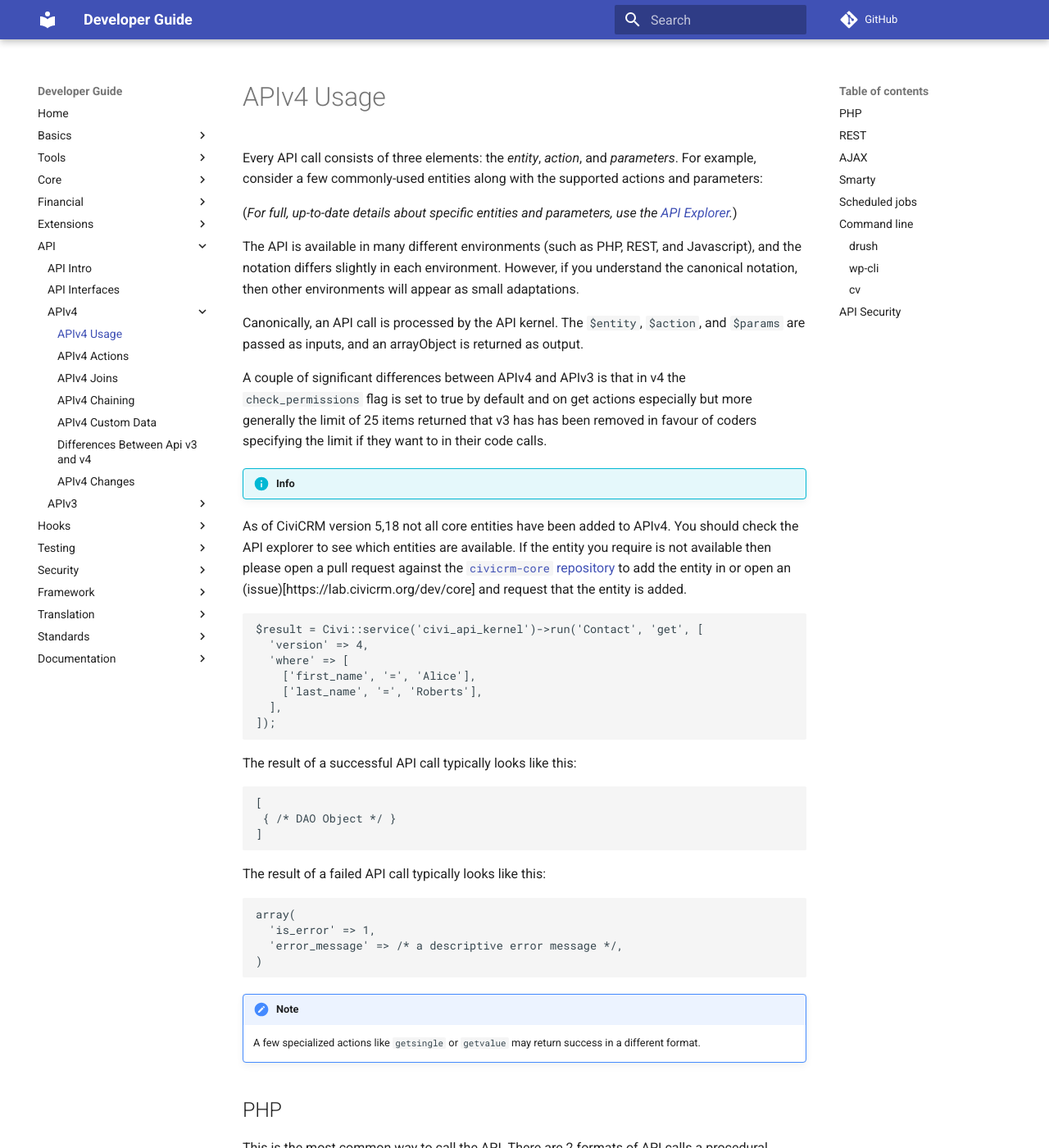
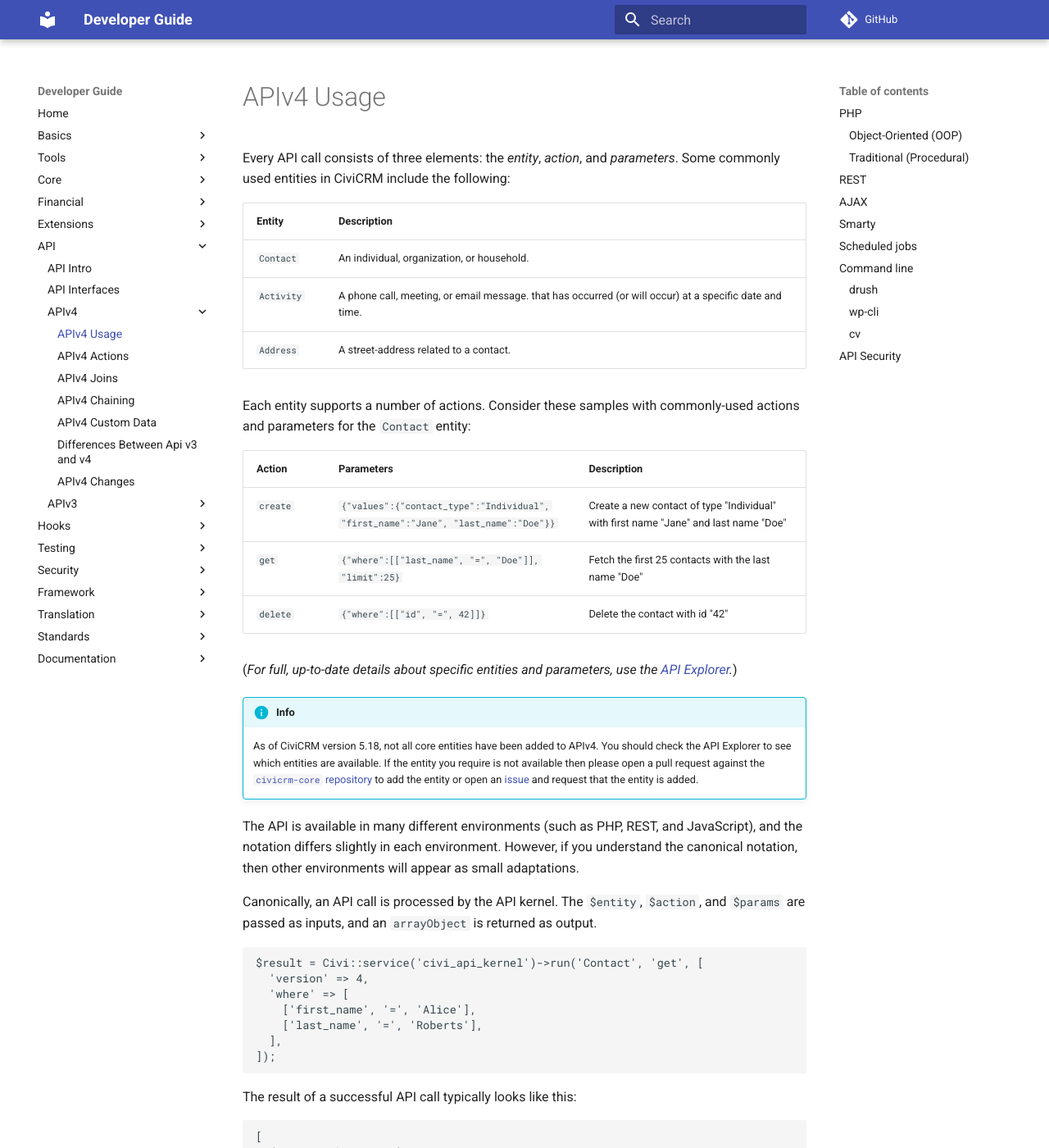
Before and after one commit to civicrm/civicrm-dev-docs, an MkDocs documentation site: the page built from docs/api/v4/usage.md, in a window 1280 px wide and 1400 px high. Shown: the whole window at 82% size. Built offline with MkDocs 1.6.1 and Material for MkDocs 9.7.7, drawn with Linux system fonts in a browser that asks for light colours; comment, search, counter and statistics services are not loaded; old or Windows-style settings are respelled for this version of MkDocs; some of the changed text lies outside the part shown.

Commit message:
Improve APIv4 usage docs
This contains a mix of typo and style fixes, removes some bits that
were copied from APIv3 and adds some missing sections.

````diff
--- a/docs/api/v4/usage.md
+++ b/docs/api/v4/usage.md
@@ -1,18 +1,30 @@
 # APIv4 Usage
 
-Every API call consists of three elements: the *entity*, *action*, and *parameters*.  For example, consider a few commonly-used entities along with the supported actions and parameters:
+Every API call consists of three elements: the *entity*, *action*, and *parameters*. Some commonly used entities in CiviCRM include the following:
+
+| Entity     | Description                                |
+|------------|--------------------------------------------|
+| `Contact`  | An individual, organization, or household. |
+| `Activity` | A phone call, meeting, or email message. that has occurred (or will occur) at a specific date and time. |
+| `Address`  | A street-address related to a contact.     |
+
+Each entity supports a number of actions. Consider these samples with commonly-used actions and parameters for the `Contact` entity:
+
+| Action   | Parameters                           | Description                     |
+|----------|--------------------------------------|---------------------------------|
+| `create` | `#!json {"values":{"contact_type":"Individual", "first_name":"Jane", "last_name":"Doe"}}` | Create a new contact of type "Individual" with first name "Jane" and last name "Doe" |
+| `get`    | `#!json {"where":[["last_name", "=", "Doe"]], "limit":25}`                | Fetch the first 25 contacts with the last name "Doe" |
+| `delete` | `#!json {"where":[["id", "=", 42]]}` | Delete the contact with id "42" |
 
 (*For full, up-to-date details about specific entities and parameters, use the [API Explorer](/api/index.md#api-explorer).*)
 
-The API is available in many different environments (such as PHP, REST, and Javascript), and the notation differs slightly in each environment.
+!!! info
+    As of CiviCRM version 5.18, not all core entities have been added to APIv4. You should check the API Explorer to see which entities are available. If the entity you require is not available then please open a pull request against the [`civicrm-core` repository](https://github.com/civicrm/civicrm-core) to add the entity or open an [issue](https://lab.civicrm.org/dev/core) and request that the entity is added.
+
+The API is available in many different environments (such as PHP, REST, and JavaScript), and the notation differs slightly in each environment.
 However, if you understand the canonical notation, then other environments will appear as small adaptations.
 
-Canonically, an API call is processed by the API kernel.  The `$entity`, `$action`, and `$params` are passed as inputs, and an arrayObject is returned as output.
-
-A couple of significant differences between APIv4 and APIv3 is that in v4 the `check_permissions` flag is set to true by default and on get actions especially but more generally the limit of 25 items returned that v3 has has been removed in favour of coders specifying the limit if they want to in their code calls.
-
-!!! info
-   As of CiviCRM version 5,18 not all core entities have been added to APIv4. You should check the API explorer to see which entities are available. If the entity you require is not available then please open a pull request against the [`civicrm-core` repository](https://github.com/civicrm/civicrm-core) to add the entity in or open an (issue)[https://lab.civicrm.org/dev/core] and request that the entity is added.
+Canonically, an API call is processed by the API kernel. The `$entity`, `$action`, and `$params` are passed as inputs, and an `arrayObject` is returned as output.
 
 ```php
 $result = Civi::service('civi_api_kernel')->run('Contact', 'get', [
@@ -26,30 +38,28 @@
 
 The result of a successful API call typically looks like this:
 
-```php
+```json
 [
- { /* DAO Object */ }
+  { /* DAO Object */ }
 ]
 ```
 
 The result of a failed API call typically looks like this:
 
-```php
-array(
-  'is_error' => 1,
-  'error_message' => /* a descriptive error message */,
-)
+```json
+{
+  "error_code": 0
+}
 ```
 
-!!! note
-    A few specialized actions like `getsingle` or `getvalue` may return success in a different format.
-
+!!! info
+    Some parts of APIv4 differ significantly from APIv3, including the handling of `check_permissions` and the default limit for returned objects being removed. For details, refer to [Differences Between APIv3 and APIv4](/api/v4/differences-with-v3.md).
 
 ## PHP
 
-This is the most common way to call the API. There are 2 formats of API calls a procedural approach and the more traditional approach
+This is the most common way to call the API. There are two formats of API calls: an object-oriented approach and the more traditional procedural style.
 
-Object Oriented Procedural approach:
+### Object-Oriented (OOP)
 
 ```php
 $contacts = \Civi\Api4\Contact::get()
@@ -58,7 +68,11 @@
   ->execute();
 ```
 
-Note that we use the a format of Object::action and then there are helper functions like AddWhere
+The API is first invoked using a static method in the form of `#!php Entity::action()`.
+The returned object implements a number of helper methods like `#!php addWhere()`.
+These helper methods use method chaining, which allows multiple methods to be chained together in one statement as shown above.
+
+### Traditional (Procedural)
 
 ```php
 try {
@@ -75,26 +89,25 @@
 printf("Found %d item(s)\n", count($contacts));
 ```
 
-This format matches canonical format almost exactly, with a few improvements for usability:
+This format matches the canonical format almost exactly, with a few improvements for usability:
 
--  The `version => 4` parameter is not required.
--  Errors are reported as PHP exceptions. You may catch the exceptions or (by default) allow them to bubble up.
-- You can immediately iterate over the contacts returned
+- The `version => 4` parameter is not required.
+- Errors are reported as PHP exceptions. You may catch the exceptions or (by default) allow them to bubble up.
+- You can immediately iterate over the contacts returned.
 
 *Note*: If you're writing a Drupal module, a Joomla extension, a WordPress plugin, or a standalone script, then you may need to **bootstrap** CiviCRM before using the API.  See the examples in [Bootstrap Reference](/framework/bootstrap.md).
 
 ## REST
 
-To be implemented
-
+APIv4 is not yet available via REST. This is being tracked in [dev/core#1310](https://lab.civicrm.org/dev/core/issues/1310).
 
 ## AJAX
 
 ```javascript
-CRM.api4('entity', 'action', [params], [statusMessage]);
+CRM.api4('entity', 'action', [params], [index]);
 ```
 
-If you pass `true` in as the `StatusMessage` param, it will display the default Status Message. This is useful when doing things such as adding tags to contacts or similar. If you wish to do further work based on the result of the API call (e.g use the results from a GET call) you will need to use the [done method](http://api.jquery.com/deferred.done/) to listen for the event. For example:
+If you wish to do further work based on the result of the API call (e.g use the results from a GET call) you will need to use the [done method](http://api.jquery.com/deferred.done/) to listen for the event. For example:
 
 ```javascript
 CRM.api4('EntityTag', 'create', {
@@ -108,33 +121,44 @@
 
 The AJAX interface is automatically available for web-pages generated through CiviCRM (such as standard CiviCRM web-pages, CiviCRM extensions and custom CiviCRM templates).
 
-The AJAX interface could be made available to other parts of the same website (e.g. a Drupal module or WordPress widget) by calling `CRM_Core_Resources::singleton()->addCoreResources()`
-from php. Please note that the AJAX interface is subject to [API Security](/security/permissions.md#api-permissions)
+The AJAX interface could be made available to other parts of the same website (e.g. a Drupal module or WordPress widget) by calling `#!php CRM_Core_Resources::singleton()->addCoreResources()`
+from PHP. Please note that the AJAX interface is subject to [API Security](/security/permissions.md#api-permissions)
 and [Same Origin Policy](http://en.wikipedia.org/wiki/Same_origin_policy). To use it from an external site or application, see REST interface documentation.
 
 ## Smarty
 
+APIv4 is not yet available as a Smarty function.
+
 ## Scheduled jobs
-Any API call can be configured to be run as a scheduled job. These can be configured in the UI under **Administer -> System Settings -> Scheduled Jobs**. Usually API calls run this way are written with the intent that they be run as scheduled jobs - e.g those with the Job entity or provided by payment processors to run recurring payments.
 
-
+APIv4 is not yet available for scheduled jobs.
 
 ## Command line
 
 ### drush
 
-To be Implemented
+APIv4 is not yet available as a drush command.
 
 ### wp-cli
 
-To be Implemented
+APIv4 is not yet available as a wp-cli command.
 
 ### cv
+
+`cv` supports multiple input formats for APIv4. The API Explorer uses the JSON format in generated code:
 
 ```bash
 cv api4 Contact.get '{"where":[["first_name", "=", "Alice"], ["last_name", "=", "Roberts"]]}'
 ```
 
+This format may be cumbersome to enter manually, so the same API request could also be written like this:
+
+```bash
+cv api4 Contact.get +w 'first_name = "Alice"' +w 'last_name = "Roberts"'
+```
+
+For more examples, refer to the output of `cv --help api4`.
+
 ## API Security
 
 API has security measures built in depending on the way the API is called that can also be turned off or on. API Permissions are also able to be altered via hook. More information on API Security can be found in the [Security Documentation](/security/permissions.md).
````
